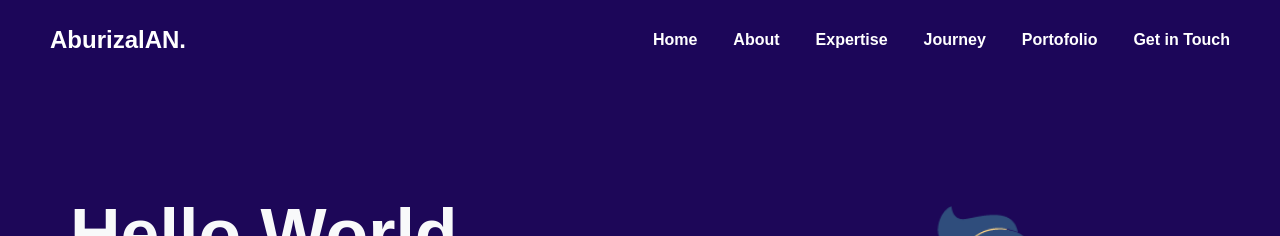
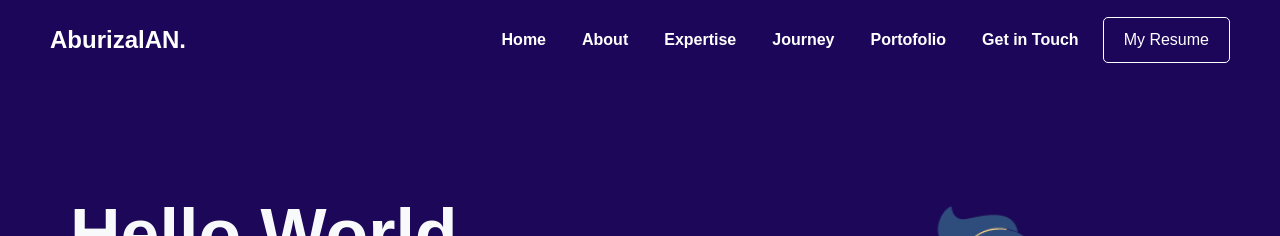
Before and after one commit to AburizalAN/aburizalan.github.io, a plain HTML site: page index.html in a window 1280 px wide. Shown: the top 236 px of the page. Drawn offline with Linux system fonts and the light colour scheme.

Commit message:
penambahan link resume

```diff
--- a/index.html
+++ b/index.html
@@ -27,6 +27,10 @@
                         <li data-menuanchor="portofolio" class="nav-item"><a class="nav-link" href="#portofolio">Portofolio</a></li>
                         <li data-menuanchor="contact" class="nav-item"><a class="nav-link" href="#contact">Get in Touch</a></li>
                     </ul>
+
+                    <a class="myresume ms-0 ms-lg-4" href="https://drive.google.com/file/d/1-pJa2Ewuh2-pcLEcbB_aptd0f5gsszlU/view?usp=sharing">
+                        My Resume
+                    </a>
                 </div>
             </div>
         </nav>
--- a/scss/main.scss
+++ b/scss/main.scss
@@ -74,6 +74,16 @@ a {
 	}
 	.navbar-collapse {
 		width: auto;
+		.myresume {
+			padding: 10px 20px;
+			border: 1px solid white;
+			border-radius: 5px;
+			transition: all .2s ease;
+			&:hover {
+				color: #FFCE2E;
+				border-color: #FFCE2E;
+			}
+		}
 	}
 }
 
```
Also changed, not shown: css/main.css, 1 other file.
